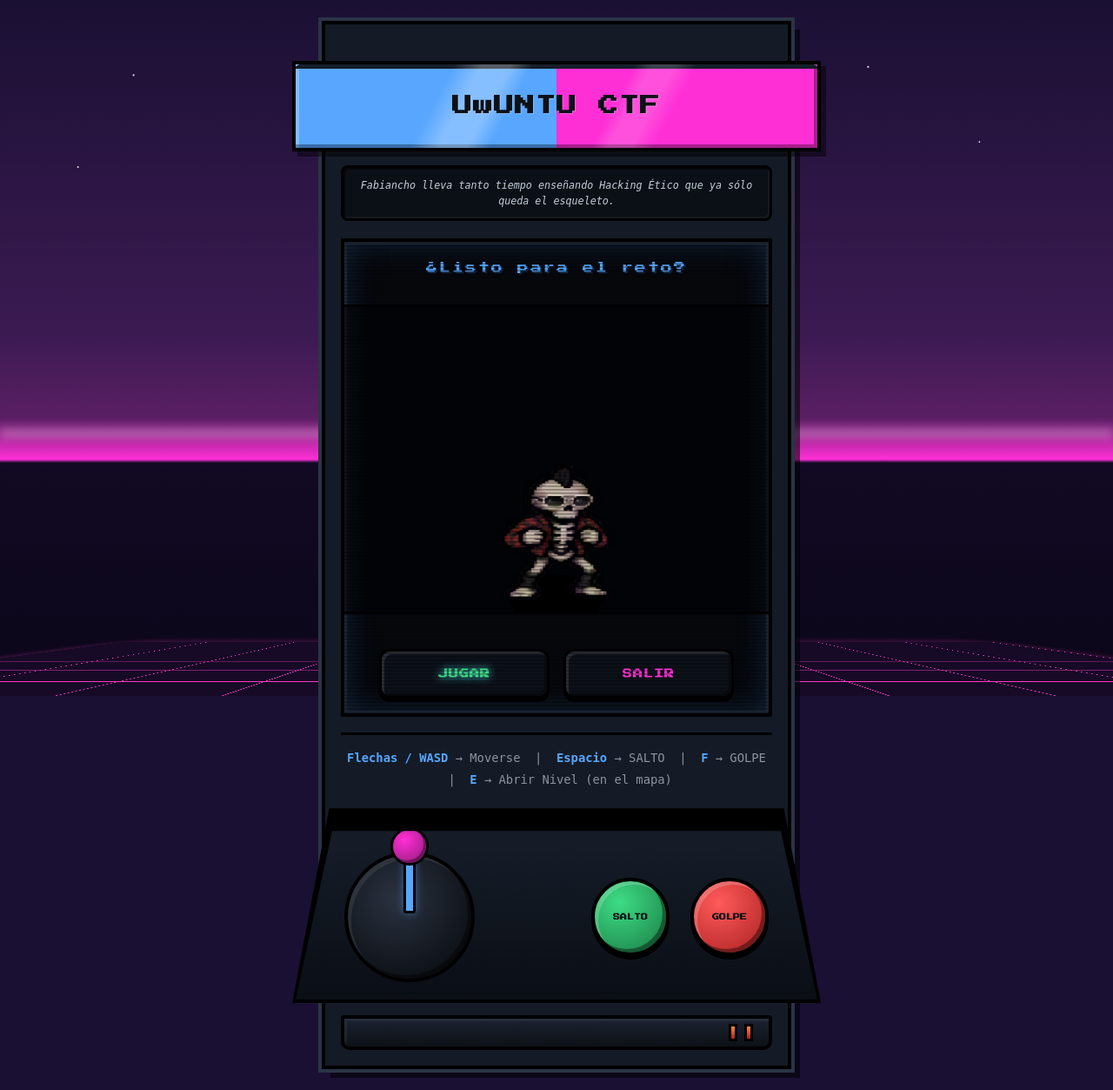
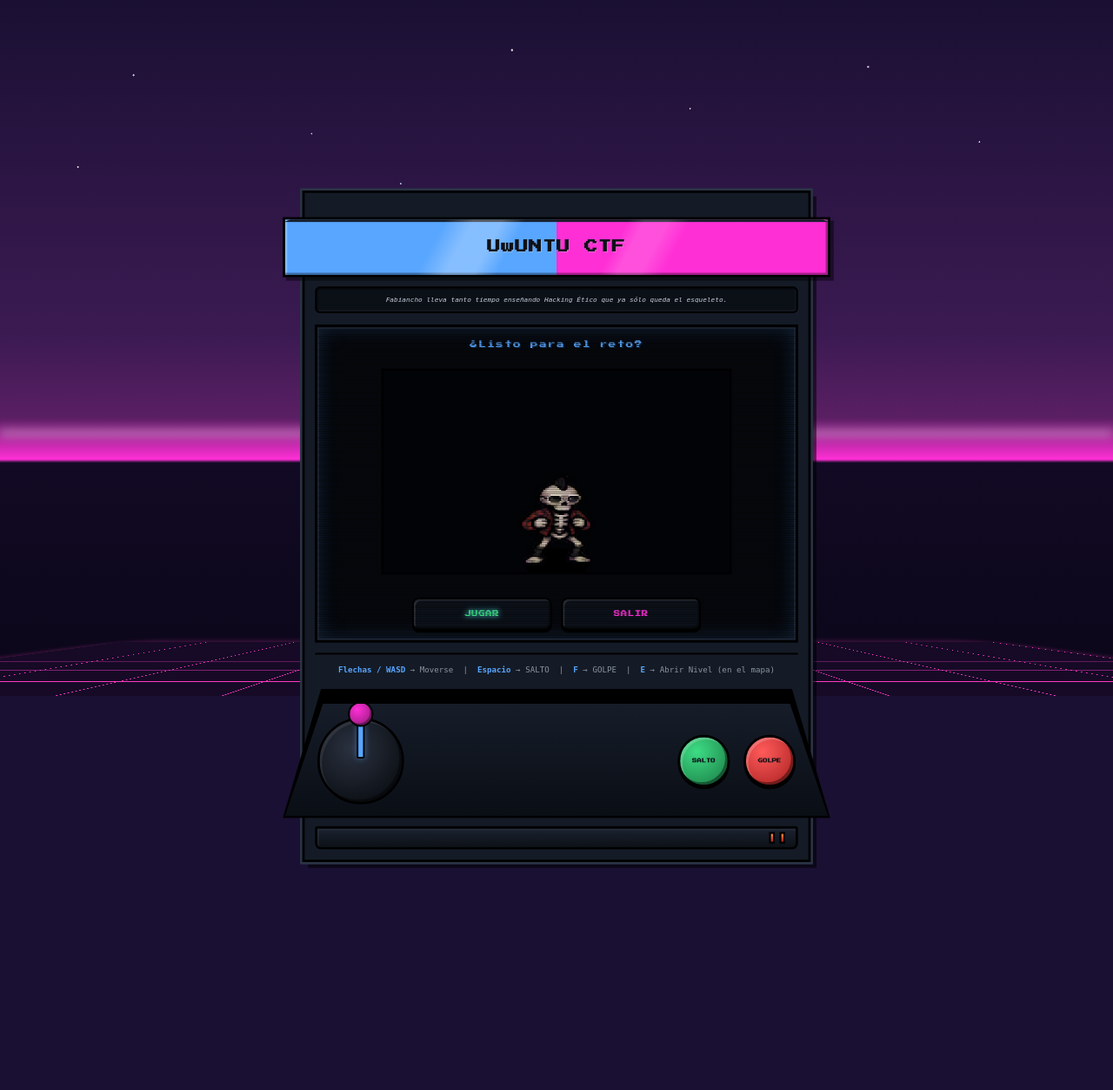
Before and after one commit to KurogamiSenku/Fabianchin, a Flask app: page / in a window 1280 px wide. Shown: the whole page at 87% size. After the commit the page ends 998 px from the top, so only its background shows below. Run offline with Flask 3, Linux system fonts and the light colour scheme.

Commit message:
Arcade universal + auto-fit a pantalla + cabina horizontal
- El marco del arcade (fondo + cabina pixel) ahora se aplica a TODAS las
  paginas que extienden base.html, incluidos los retos futuros (ya no solo
  el menu). El fondo se renderiza en base.html.
- Auto-ajuste por JS: la cabina se escala para caber siempre en pantalla,
  sin necesidad de hacer zoom. Se recalcula al cargar y al redimensionar.
- Cabina mas ancha (880px) para una pantalla mas horizontal.
- El joystick (arcade_shell.js) y el motor del mapa quedan intactos; el
  escalado respeta las coordenadas del mouse via getBoundingClientRect.

Co-Authored-By: Claude Opus 4.8 <noreply@anthropic.com>
Claude-Session: https://claude.ai/code/session_01HwQf6SXTnUaPtbJe4aB213

```diff
--- a/static/css/style.css
+++ b/static/css/style.css
@@ -727,7 +727,7 @@ body.arcade-body {
 }
 
 /* ===================================================================== */
-/*  MENÚ ARCADE (solo index, bajo .is-menu): fondo retro + cabina pixel   */
+/*  MENÚ ARCADE (solo index, bajo .arcade-body): fondo retro + cabina pixel   */
 /*  No afecta el mapa del juego. El joystick sigue movido por arcade_shell */
 /* ===================================================================== */
 :root{
@@ -739,11 +739,11 @@ body.arcade-body {
 }
 
 /* Fondo synthwave detrás de la cabina */
-body.is-menu{ background:#1a1033; overflow:hidden; }
-.is-menu .scene{ position:fixed; inset:0; z-index:0; overflow:hidden; pointer-events:none; }
-.is-menu .sky{ position:absolute; inset:0;
+body.arcade-body{ background:#1a1033; overflow:hidden; }
+.arcade-body .scene{ position:fixed; inset:0; z-index:0; overflow:hidden; pointer-events:none; }
+.arcade-body .sky{ position:absolute; inset:0;
     background:linear-gradient(180deg, #1a1033 0%, #3b1a52 48%, #5a1f63 60%, #ff2fd6 66%, #120a24 66.5%, #0a0618 100%); }
-.is-menu .stars{ position:absolute; inset:0 0 40% 0; opacity:.85;
+.arcade-body .stars{ position:absolute; inset:0 0 40% 0; opacity:.85;
     background-image:
       radial-gradient(1.4px 1.4px at 12% 18%, #fff 50%, transparent),
       radial-gradient(1.2px 1.2px at 28% 32%, #cfe6ff 50%, transparent),
@@ -753,7 +753,7 @@ body.is-menu{ background:#1a1033; overflow:hidden; }
       radial-gradient(1.2px 1.2px at 88% 34%, #fff 50%, transparent),
       radial-gradient(1.3px 1.3px at 7% 40%, #fff 50%, transparent),
       radial-gradient(1.2px 1.2px at 36% 44%, #cfe6ff 50%, transparent); }
-.is-menu .sun{ position:absolute; left:50%; top:30%; transform:translate(-50%,-50%);
+.arcade-body .sun{ position:absolute; left:50%; top:30%; transform:translate(-50%,-50%);
     width:300px; height:300px; border-radius:50%;
     background:linear-gradient(180deg, var(--cab-sun-a) 0%, #ff8a3d 45%, var(--cab-sun-b) 100%);
     box-shadow:0 0 90px 20px rgba(255,100,180,.5);
@@ -762,10 +762,10 @@ body.is-menu{ background:#1a1033; overflow:hidden; }
     -webkit-mask-size:100% 50%; mask-size:100% 50%;
     -webkit-mask-repeat:no-repeat; mask-repeat:no-repeat;
     -webkit-mask-position:bottom; mask-position:bottom; }
-.is-menu .sun::after{ content:""; position:absolute; inset:0; border-radius:50%;
+.arcade-body .sun::after{ content:""; position:absolute; inset:0; border-radius:50%;
     background:linear-gradient(180deg, var(--cab-sun-a), #ff8a3d); clip-path:inset(0 0 50% 0); }
-.is-menu .glow{ position:absolute; left:0; right:0; top:62%; height:4px; background:#fff; filter:blur(6px); opacity:.7; }
-.is-menu .floor{ position:absolute; left:-25%; right:-25%; bottom:0; height:40%;
+.arcade-body .glow{ position:absolute; left:0; right:0; top:62%; height:4px; background:#fff; filter:blur(6px); opacity:.7; }
+.arcade-body .floor{ position:absolute; left:-25%; right:-25%; bottom:0; height:40%;
     background:
       repeating-linear-gradient(90deg, transparent 0 calc(10% - 1.5px), var(--cab-grid) calc(10% - 1.5px) 10%),
       repeating-linear-gradient(0deg, transparent 0 calc(16% - 1.5px), var(--cab-grid) calc(16% - 1.5px) 16%);
@@ -773,107 +773,108 @@ body.is-menu{ background:#1a1033; overflow:hidden; }
     transform:perspective(320px) rotateX(68deg); transform-origin:bottom center;
     box-shadow:0 0 60px rgba(255,57,195,.35); animation:floorMove 6s linear infinite; }
 @keyframes floorMove{ from{background-position:0 0, 0 0;} to{background-position:0 0, 0 16%;} }
-@media (prefers-reduced-motion: reduce){ .is-menu .floor{animation:none;} }
+@media (prefers-reduced-motion: reduce){ .arcade-body .floor{animation:none;} }
 
 /* Cabina pixel: cuerpo angosto, piezas que sobresalen */
-.is-menu .arcade-cabinet{
+.arcade-body .arcade-cabinet{
     position:relative; z-index:1;
-    width:540px; max-width:96vw;
+    width:880px; max-width:none;   /* más ancho = pantalla horizontal; el auto-fit lo encoge para que quepa */
+    transform-origin:center center; /* el script lo escala desde el centro */
     background:#141b26; padding:18px;
     overflow:visible;
     border:4px solid #000; border-radius:0;
     box-shadow:0 0 0 4px #2b3446, 10px 10px 0 0 rgba(0,0,0,.55); }
 
 /* Marquesina: más grande, sobresale, techo inclinado + brillo */
-.is-menu .arcade-marquee{
+.arcade-body .arcade-marquee{
     position:relative; margin:24px -56px 0;
     background:linear-gradient(90deg, #58a6ff 0 50%, #ff2fd6 50% 100%);
     border:4px solid #000; border-radius:0; padding:32px 12px; text-align:center;
     overflow:hidden;
     box-shadow:inset -4px -4px 0 rgba(0,0,0,.35), inset 4px 4px 0 rgba(255,255,255,.25), 6px 6px 0 rgba(0,0,0,.45); }
-.is-menu .arcade-marquee::before{
+.arcade-body .arcade-marquee::before{
     content:""; position:absolute; left:-4px; right:-4px; top:-21px; height:22px;
     background:linear-gradient(180deg,#263042,#141b26);
     border:4px solid #000; border-bottom:none;
     clip-path:polygon(7% 0, 93% 0, 100% 100%, 0 100%); }
-.is-menu .arcade-marquee::after{
+.arcade-body .arcade-marquee::after{
     content:""; position:absolute; inset:0; pointer-events:none;
     background:linear-gradient(118deg, transparent 28%, rgba(255,255,255,.28) 33% 38%, transparent 42%, transparent 60%, rgba(255,255,255,.16) 63% 67%, transparent 71%); }
-.is-menu .arcade-marquee h1{
+.arcade-body .arcade-marquee h1{
     position:relative; z-index:1; margin:0; font-family:var(--pixel);
     color:var(--cab-ink); font-size:23px; line-height:1.4; letter-spacing:1px;
     text-shadow:1px 1px 0 rgba(255,255,255,.3); }
 
 /* Placa grabada para el texto de Fabiancho */
-.is-menu .arcade-subtitle{
+.arcade-body .arcade-subtitle{
     text-align:center; color:#c3ccd8; font-size:.9em; font-style:italic; line-height:1.55;
     margin:16px 0 0; padding:11px 14px;
     background:#0b1017; border:3px solid #000; border-radius:8px;
     box-shadow:inset 2px 2px 0 rgba(0,0,0,.55), inset -2px -2px 0 rgba(255,255,255,.04); }
 
 /* Pantalla con scanlines CRT (solo reskin; el layout lo mantiene la regla :has existente) */
-.is-menu .arcade-stage{
+.arcade-body .arcade-stage{
     background:#05070c; border:4px solid #000; border-radius:0;
     box-shadow:inset 0 0 0 3px #1d2635, inset 0 0 36px rgba(88,166,255,.22);
     position:relative; }
-.is-menu .arcade-stage::after{
+.arcade-body .arcade-stage::after{
     content:""; position:absolute; inset:0; pointer-events:none; z-index:2;
     background:repeating-linear-gradient(0deg, rgba(0,0,0,.25) 0 2px, transparent 2px 4px); mix-blend-mode:multiply; }
-.is-menu .arcade-screen-text{
+.arcade-body .arcade-screen-text{
     font-family:var(--pixel); color:#58a6ff; text-shadow:2px 2px 0 #10243a;
     font-size:13px; line-height:1.8; }
-.is-menu #indexCanvas{ border:3px solid #000 !important; border-radius:0 !important; image-rendering:pixelated; }
+.arcade-body #indexCanvas{ border:3px solid #000 !important; border-radius:0 !important; image-rendering:pixelated; }
 
 /* Botones JUGAR / SALIR: redondeados con bisel pixel */
-.is-menu .arcade-actions a, .is-menu .arcade-actions button{
+.arcade-body .arcade-actions a, .arcade-body .arcade-actions button{
     font-family:var(--pixel); font-size:11px; letter-spacing:1px;
     background:#0c1119; border:3px solid #000; border-radius:12px;
     box-shadow:inset -3px -3px 0 rgba(0,0,0,.4), inset 3px 3px 0 rgba(255,255,255,.12), 0 4px 0 #000; }
-.is-menu .arcade-actions a.btn-play{ color:#3ddc84; }
-.is-menu .arcade-actions button.btn-exit{ color:#ff2fd6; }
-.is-menu .arcade-actions a:active, .is-menu .arcade-actions button:active{
+.arcade-body .arcade-actions a.btn-play{ color:#3ddc84; }
+.arcade-body .arcade-actions button.btn-exit{ color:#ff2fd6; }
+.arcade-body .arcade-actions a:active, .arcade-body .arcade-actions button:active{
     transform:translateY(4px);
     box-shadow:inset -3px -3px 0 rgba(0,0,0,.4), inset 3px 3px 0 rgba(255,255,255,.12); }
 
-.is-menu .arcade-controls-help{ border-top:3px solid #000; }
+.arcade-body .arcade-controls-help{ border-top:3px solid #000; }
 
 /* Controles en TRAPECIO (el marco negro lo da .panel-frame) */
-.is-menu .panel-frame{
+.arcade-body .panel-frame{
     margin:20px -56px 0; background:#000; padding:4px;
     clip-path:polygon(7% 0, 93% 0, 100% 100%, 0 100%); }
-.is-menu .arcade-panel{
+.arcade-body .arcade-panel{
     background:linear-gradient(180deg, #161d29, #0a0e15);
     padding:24px 56px 20px;
     clip-path:polygon(7% 0, 93% 0, 100% 100%, 0 100%); }
 
 /* Reskin pixel de la palanca y botones (sin tocar geometría ni el movimiento por teclas) */
-.is-menu .joystick-base{
+.arcade-body .joystick-base{
     border:4px solid #000; border-radius:50%;
     box-shadow:inset -4px -4px 0 rgba(0,0,0,.45), inset 4px 4px 0 rgba(255,255,255,.08); }
-.is-menu .joystick-stick{ background:#58a6ff; border:3px solid #000; border-radius:3px; }
-.is-menu .joystick-ball{
+.arcade-body .joystick-stick{ background:#58a6ff; border:3px solid #000; border-radius:3px; }
+.arcade-body .joystick-ball{
     background:radial-gradient(circle at 35% 30%, #ff2fd6, #8a1a74);
     border:3px solid #000; box-shadow:inset -3px -3px 0 rgba(0,0,0,.35); }
-.is-menu .arcade-btn{
+.arcade-body .arcade-btn{
     border:4px solid #000;
     box-shadow:inset -4px -4px 0 rgba(0,0,0,.4), inset 4px 4px 0 rgba(255,255,255,.2), 0 4px 0 #000;
     font-family:var(--pixel); font-size:8px; }
-.is-menu .arcade-btn.jump-btn{ background:radial-gradient(circle at 35% 30%, #3ddc84, #1a7a44); }
-.is-menu .arcade-btn.hit-btn{ background:radial-gradient(circle at 35% 30%, #ff5a5a, #a81f1f); }
-.is-menu .arcade-btn.pressed{ transform:translateY(4px); }
+.arcade-body .arcade-btn.jump-btn{ background:radial-gradient(circle at 35% 30%, #3ddc84, #1a7a44); }
+.arcade-body .arcade-btn.hit-btn{ background:radial-gradient(circle at 35% 30%, #ff5a5a, #a81f1f); }
+.arcade-body .arcade-btn.pressed{ transform:translateY(4px); }
 
 /* Zócalo inferior con ranura de monedas */
-.is-menu .plinth{
+.arcade-body .plinth{
     margin-top:14px; height:40px; position:relative;
     background:linear-gradient(180deg, #1b2230, #0d1117);
     border:4px solid #000; border-radius:4px 4px 10px 10px;
     box-shadow:inset 3px 3px 0 rgba(255,255,255,.05); }
-.is-menu .plinth .coins{ position:absolute; right:18px; top:50%; transform:translateY(-50%); display:flex; gap:8px; }
-.is-menu .plinth .coins i{ width:10px; height:20px; background:linear-gradient(180deg,#ff8a3d,#a81f1f); border:3px solid #000; display:block; }
+.arcade-body .plinth .coins{ position:absolute; right:18px; top:50%; transform:translateY(-50%); display:flex; gap:8px; }
+.arcade-body .plinth .coins i{ width:10px; height:20px; background:linear-gradient(180deg,#ff8a3d,#a81f1f); border:3px solid #000; display:block; }
 
 @media (max-width:560px){
-    .is-menu .arcade-marquee{ margin-left:-16px; margin-right:-16px; }
-    .is-menu .arcade-marquee h1{ font-size:14px; }
-    .is-menu .panel-frame{ margin-left:-16px; margin-right:-16px; }
-    .is-menu .sun{ width:200px; height:200px; }
+    .arcade-body .arcade-marquee{ margin-left:-16px; margin-right:-16px; }
+    .arcade-body .arcade-marquee h1{ font-size:14px; }
+    .arcade-body .panel-frame{ margin-left:-16px; margin-right:-16px; }
+    .arcade-body .sun{ width:200px; height:200px; }
 }
--- a/templates/base.html
+++ b/templates/base.html
@@ -11,7 +11,14 @@
     {% block head %}{% endblock %}
 </head>
 <body class="arcade-body {% block body_class %}{% endblock %}">
-    {% block backdrop %}{% endblock %}
+    <!-- Fondo retro para TODAS las páginas -->
+    <div class="scene" aria-hidden="true">
+        <div class="sky"></div>
+        <div class="stars"></div>
+        <div class="sun"></div>
+        <div class="glow"></div>
+        <div class="floor"></div>
+    </div>
 
     <div class="arcade-cabinet">
         <div class="arcade-marquee">
@@ -53,6 +60,37 @@
     </div>
 
     <script src="{{ url_for('static', filename='js/arcade_shell.js') }}"></script>
+
+    <!-- Auto-ajuste: escala la cabina para que SIEMPRE quepa en pantalla sin zoom -->
+    <script>
+    (function(){
+        function fitCabinet(){
+            var cab = document.querySelector('.arcade-cabinet');
+            if(!cab) return;
+            cab.style.transform = 'none';
+            // Medimos la caja real incluyendo las piezas que sobresalen (marquesina y controles)
+            var parts = document.querySelectorAll('.arcade-cabinet, .arcade-marquee, .panel-frame');
+            var L=Infinity,T=Infinity,R=-Infinity,B=-Infinity;
+            parts.forEach(function(e){
+                var r=e.getBoundingClientRect();
+                if(r.left<L)L=r.left; if(r.top<T)T=r.top;
+                if(r.right>R)R=r.right; if(r.bottom>B)B=r.bottom;
+            });
+            var w=R-L, h=B-T;
+            if(w<=0||h<=0) return;
+            var availW=window.innerWidth-28, availH=window.innerHeight-28;
+            var s=Math.min(availW/w, availH/h, 1);
+            cab.style.transform='scale('+s+')';
+        }
+        window.addEventListener('resize', fitCabinet);
+        window.addEventListener('load', fitCabinet);
+        if(document.fonts && document.fonts.ready){ document.fonts.ready.then(fitCabinet); }
+        setTimeout(fitCabinet, 60);
+        setTimeout(fitCabinet, 400);
+        fitCabinet();
+    })();
+    </script>
+
     {% block scripts %}{% endblock %}
 </body>
 </html>
--- a/templates/index.html
+++ b/templates/index.html
@@ -1,16 +1,4 @@
 {% extends "base.html" %}
-
-{% block body_class %}is-menu{% endblock %}
-
-{% block backdrop %}
-    <div class="scene" aria-hidden="true">
-        <div class="sky"></div>
-        <div class="stars"></div>
-        <div class="sun"></div>
-        <div class="glow"></div>
-        <div class="floor"></div>
-    </div>
-{% endblock %}
 
 {% block content %}
     <div style="display:none;">FLAG{primera_bandera_oculta_en_el_codigo}</div>
```
